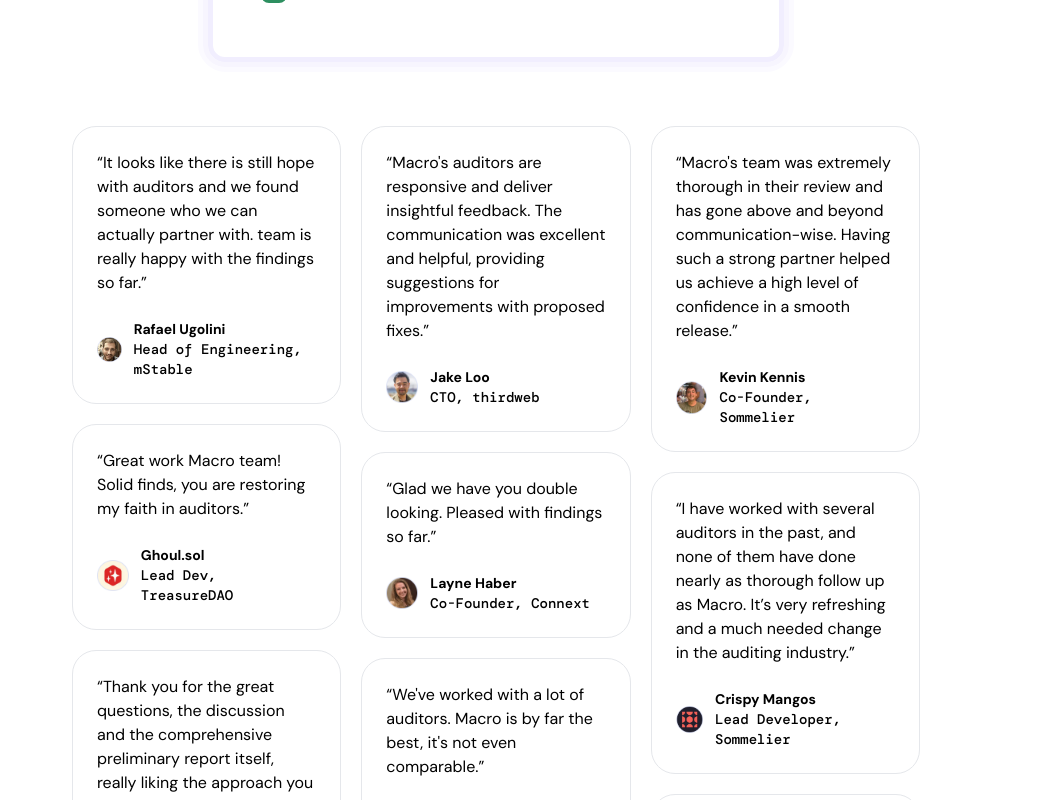
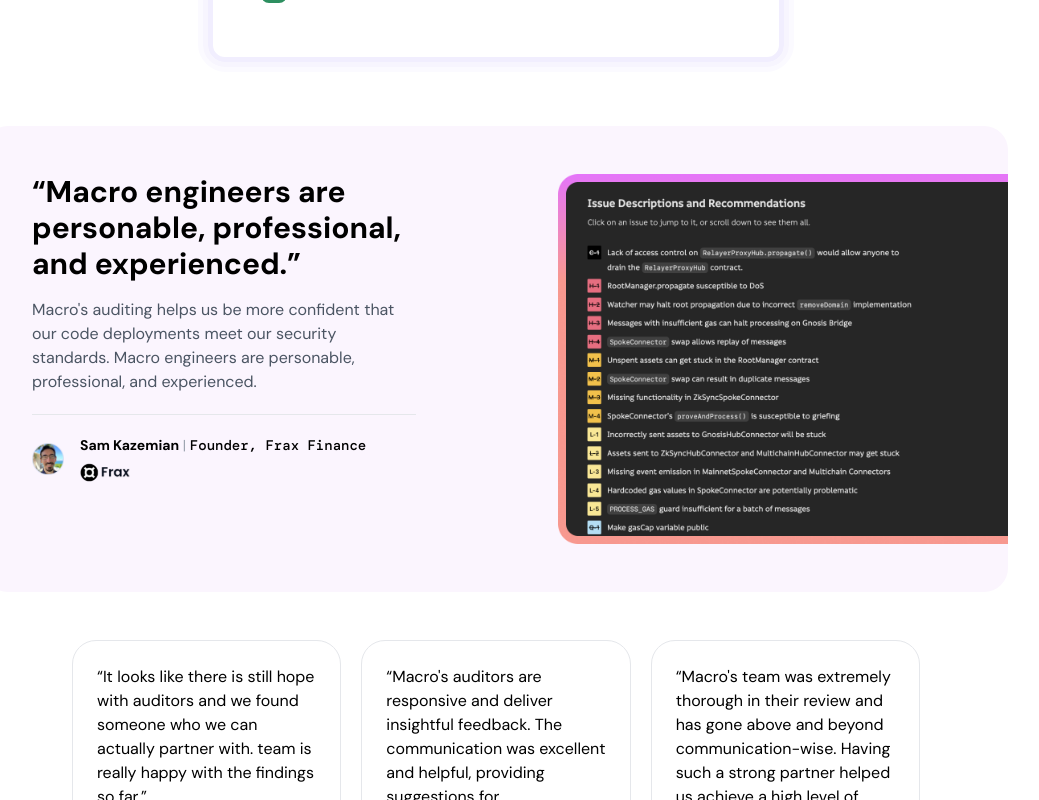
Before and after one commit to snowball-tools/website-example, a Next.js app: page / in a window 1280 px wide. Shown: the part 1040-1840 px from the top of the page, without its empty margins (144-1183 px from the left). Built offline with nearby package versions, Linux system fonts and the light colour scheme; a web font is replaced by a local one.

Commit message:
feat: implement testimonial highlight

```diff
--- a/src/app/page.tsx
+++ b/src/app/page.tsx
@@ -3,6 +3,7 @@ import Header from '../components/Header';
 import DetailAuditReportsTab from '@/components/DetailAuditReportsTab';
 import Footer from '@/components/Footer';
 import RequestAudit from '@/components/RequestAudit';
+import TestimonialHighlight from '@/components/TestimonialHighlight';
 import TestimonialWall from '@/components/TestimonialWall';
 
 export default function Home() {
@@ -11,6 +12,7 @@ export default function Home() {
       <Header />
       <HeroHome />
       <DetailAuditReportsTab />
+      <TestimonialHighlight />
       <TestimonialWall />
       <RequestAudit />
       <Footer />
--- /dev/null
+++ b/src/components/TestimonialHighlight/TestimonialHighlight.tsx
@@ -0,0 +1,43 @@
+import Image from 'next/image';
+
+const TestimonialHighlight = () => {
+  return (
+    <section className="bg-[#fbf5fe] px-6 py-6 m-2 mb-12 rounded-3xl sm:flex sm:justify-between sm:align-middle sm:gap-20 sm:pr-0 sm:px-12 sm:py-12 lg:max-w-5xl lg:mx-auto">
+      <div className="divide-y divide-gray-200 sm:max-w-sm">
+        <blockquote>
+          <p className="font-bold text-2xl mb-4 lg:text-3xl">
+            “Macro engineers are personable, professional, and experienced.”
+          </p>
+          <p className="text-gray-600">
+            Macro's auditing helps us be more confident that our code deployments meet our security standards. Macro
+            engineers are personable, professional, and experienced.
+          </p>
+        </blockquote>
+
+        <div className="mt-5 pt-5 flex items-center gap-4">
+          <div>
+            <Image src="/avatar/sam-kazemian.png" alt="Sam Kazemian" width={32} height={32} />
+          </div>
+          <div>
+            <p className="text-sm">
+              <span className="font-bold">Sam Kazemian</span> <span className="hidden text-gray-400 sm:inline">|</span>{' '}
+              <span className="font-mono font-light block sm:inline">Founder, Frax Finance</span>
+            </p>
+            <Image className="mt-2" src="/clients/frax.svg" alt="Frax Finance" width={50} height={37} />
+          </div>
+        </div>
+      </div>
+
+      <div className="hidden sm:block">
+        <Image
+          src="/misc/issue-descriptions-and-recommendations.png"
+          alt="A list of issue descriptions and recommendations"
+          width={450}
+          height={450}
+        />
+      </div>
+    </section>
+  );
+};
+
+export default TestimonialHighlight;
--- /dev/null
+++ b/src/components/TestimonialHighlight/index.ts
@@ -0,0 +1,3 @@
+import TestimonialHighlight from './TestimonialHighlight';
+
+export default TestimonialHighlight;
```
Also changed, not shown: public/clients/frax.svg (added), public/misc/issue-descriptions-and-recommendations.png (added).
